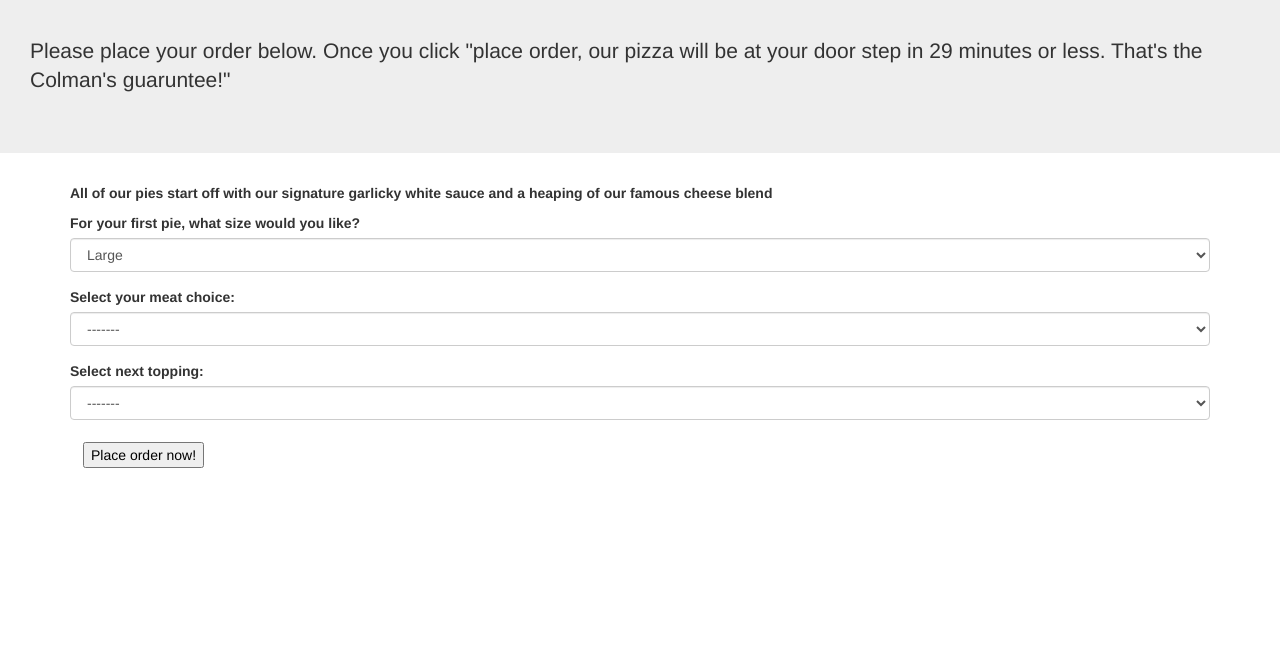
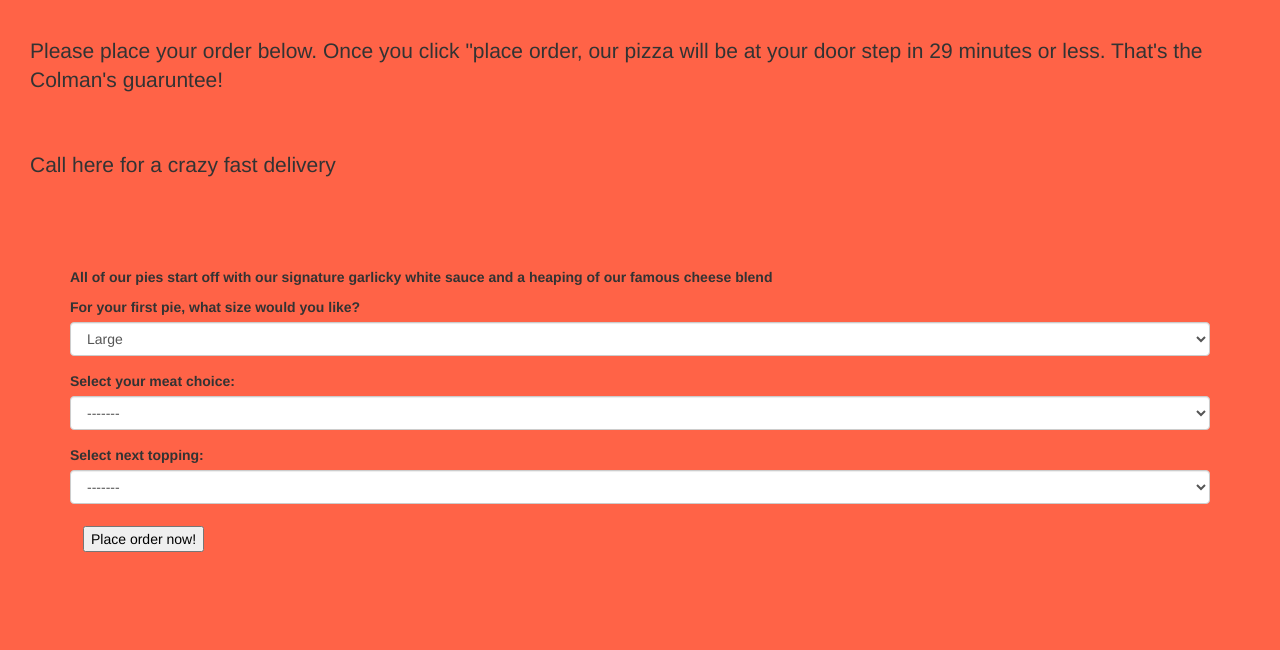
Before and after one commit to ColmanC19/Pizza, a plain HTML site: page index.html in a window 1280 px wide. Shown: the part 150-800 px from the top of the page. Drawn offline with Linux system fonts and the light colour scheme.

Commit message:
add some css styling

```diff
--- a/css/styles.css
+++ b/css/styles.css
@@ -0,0 +1,6 @@
+body {
+background-color: #ff6347;
+}
+.jumbotron {
+  background-color: #ff6347;
+}
--- a/index.html
+++ b/index.html
@@ -11,7 +11,8 @@
     <div class="jumbotron">
       <h1 >Welcome to Colman's Pizzeria</h1>
       <br>
-      <p>Please place your order below. Once you click "place order, our pizza will be at your door step in 29 minutes or less. That's the Colman's guaruntee!"</p>
+      <p>Please place your order below. Once you click "place order, our pizza will be at your door step in 29 minutes or less. That's the Colman's guaruntee!</p><br>
+      <p id="call">Call here for a crazy fast delivery</p>
     </div>
     <div class="container">
       <form id="pizzaOrder">
@@ -38,6 +39,7 @@
           <label for="topping2">Select next topping:</label>
           <select class="form-control" id="topping2">
             <option value="">-------</option>
+            <option value="Vegetable">Veggie blend</option>
             <option value="Olives">Olives</option>
             <option value="Artichoke hearts">Artichoke hearts</option>
             <option value="Onions">Onions</option>
--- a/js/scripts.js
+++ b/js/scripts.js
@@ -15,9 +15,12 @@
   if (this.topping1.includes("Chicken", "Bacon")) {
     pieCost += 2;
   }
-  if (this.topping2.includes("Olives", "Artichoke hearts", "Onions")) {
+  // if (this.topping2.includes("Olives", "Artichoke hearts", "Onions", "Veggie blend")) {
+  //   pieCost += 1;
+  // }
+  if (this.topping2.includes("Olives", "Artichoke hearts", "Onions", "Veggie blend")) {
     pieCost += 1;
-  };
+  }
 
 
  this.pieCost = pieCost;
```
